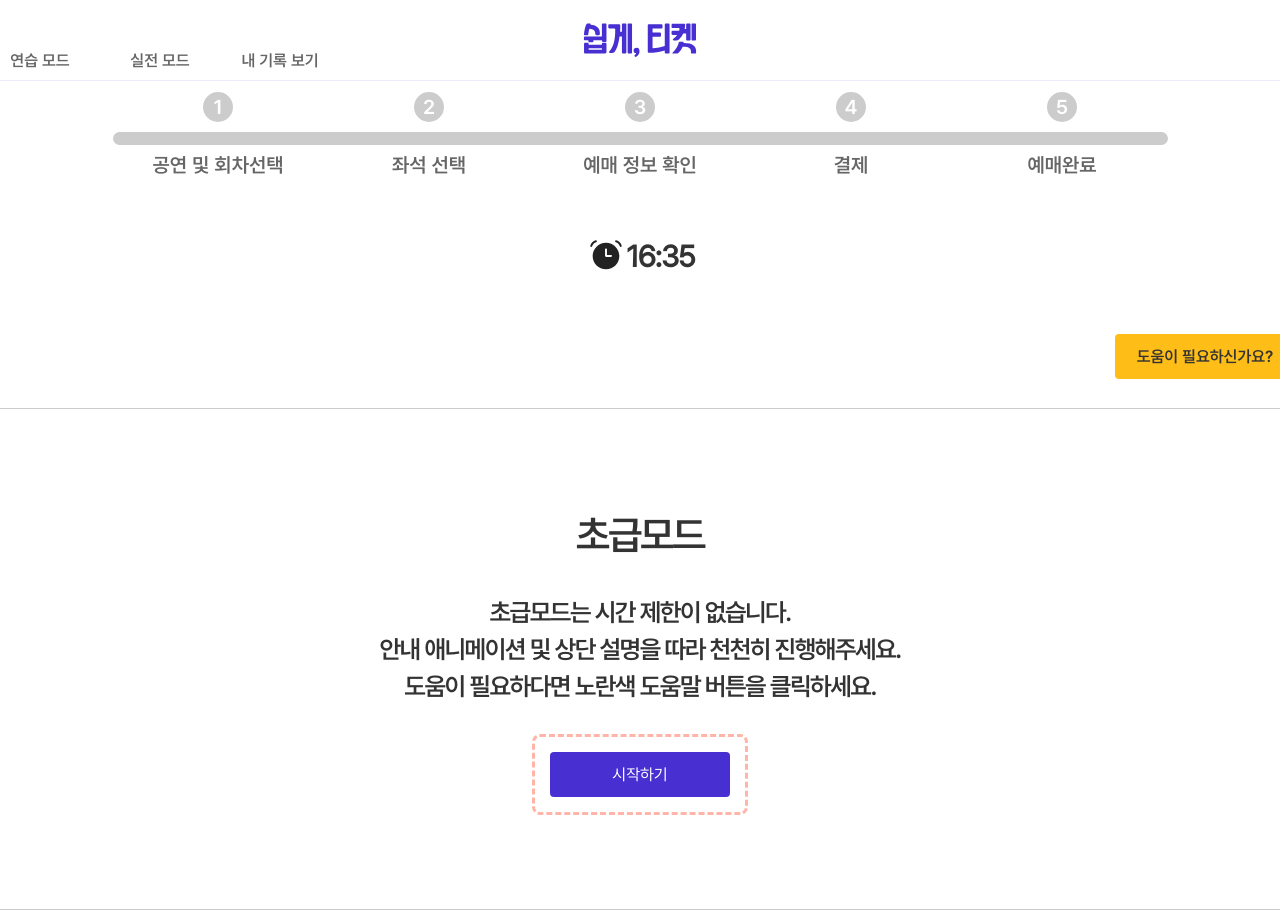
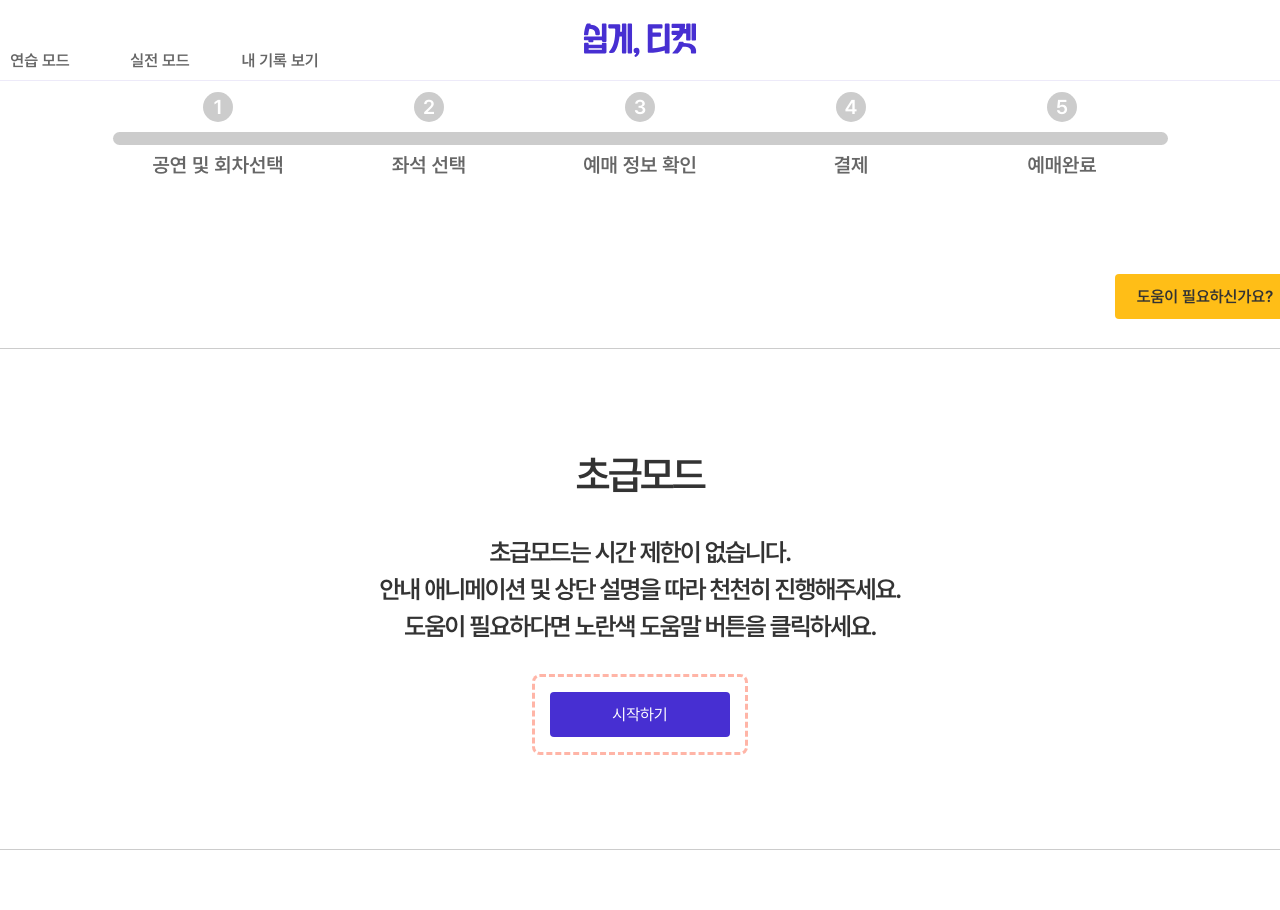
Before and after one commit to Easy-Ti-cket/easy-ticket, a React (Vite) app: page /progress/step0 in a window 1280 px wide. Shown: the top 910 px of the page. After the commit the page ends 880 px from the top, so only its background shows below. Built offline with nearby package versions, Linux system fonts and the light colour scheme.

Commit message:
Feat: 이름 로컬스토리지에 저장, 타이머 고급에서만 나오도록 수정

```diff
--- a/src/pages/ProgressContents.jsx
+++ b/src/pages/ProgressContents.jsx
@@ -5,6 +5,8 @@ import { Outlet } from "react-router-dom";
 import Button from "../components/button/Button";
 import { useState } from "react";
 import Modal from "../components/Modal";
+import { useAtomValue } from "jotai";
+import { levelAtom } from "../store/atom";
 
 //ProgressBar+ContentsBox Container
 const ProgressContentsContainer = styled.div`
@@ -47,6 +49,8 @@ const ButtonContainer = styled.div`
 /*난이도별 contents를 children으로 받아서 ProgressBar와 함께 렌더링
 Outlet으로 대체 예정*/
 const ProgressContents = ({ text }) => {
+  //레벨 별 타이머 출력 설정
+  const level = useAtomValue(levelAtom);
   const [isModalOpen, setIsModalOpen] = useState(false);
   const handleModalOpen = () => {
     setIsModalOpen(true);
@@ -60,7 +64,8 @@ const ProgressContents = ({ text }) => {
       <ProgressBarBox>
         <ProgressBar />
       </ProgressBarBox>
-      <Timer type={"minute"} second={1000}></Timer>
+      {/*고급 level일 경우에만 Timer 설정 */}
+      {level === "high" && <Timer type={"minute"} second={1000} />}
       <TextBox>{text}</TextBox>
       <ContentsBox>
         {/*도움말 버튼 */}
--- a/src/pages/main/Main.jsx
+++ b/src/pages/main/Main.jsx
@@ -62,11 +62,13 @@ function Main() {
     setName(name);
   };
 
+  //시작하기 클릭 시
   const handleClick = () => {
     if (name === "") {
       alert("이름을 입력해주세요.");
       return;
     }
+    localStorage.setItem("name", name);
     navigate("/select-mode");
   };
   return (
```
